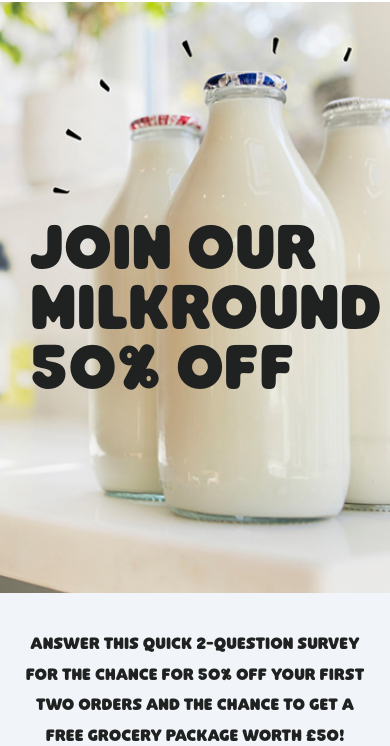
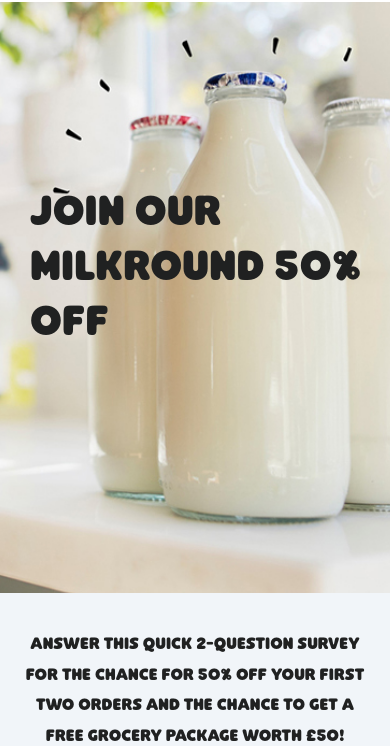
Before and after one commit to MariamEhabS/TheModernMilkman, a plain HTML site: page index.html in a window 390 px wide. Shown: the part 98-844 px from the top of the page. Drawn offline with Linux system fonts and the light colour scheme.

Commit message:
changed font size

```diff
--- a/css/responsive.css
+++ b/css/responsive.css
@@ -338,6 +338,12 @@
 }
 }
 
+@media screen and (max-width: 400px){
+    .banner h2{
+        font-size: 4em;
+    }
+}
+
 @media screen and (max-width: 300px) {
     .navbar-brand{
         margin-left: 15% !important;
--- a/style.css
+++ b/style.css
@@ -475,9 +475,9 @@ input:-webkit-autofill:focus {
 }
 
 .homeSect h2{
-    margin-top: 40%;
-    line-height: 6rem;
-    font-size: 6em;
+    margin-top: 30%;
+    line-height: 5.5rem;
+    font-size: 5.5em;
 }
 
 /*-- how it works section --*/
```
